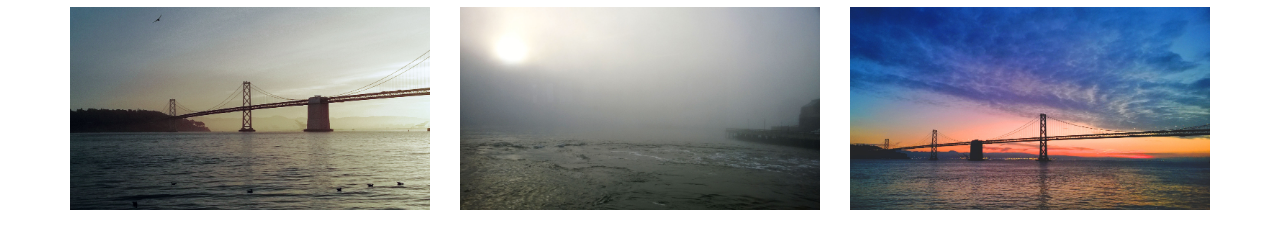
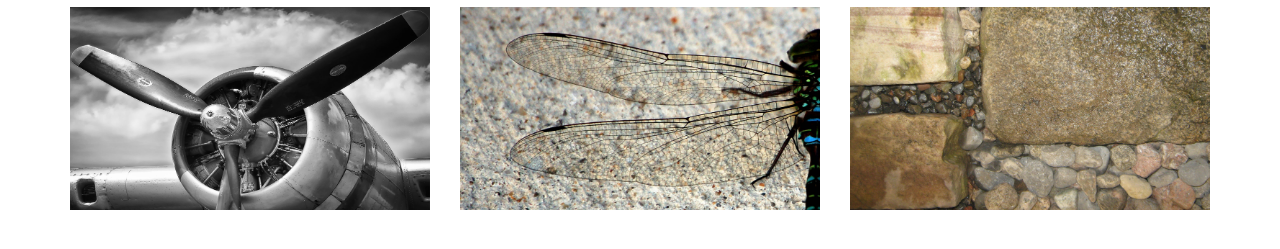
Before and after one commit to tysonhummel/simple-photo-gallery, a plain HTML site: page gallery.html in a window 1280 px wide. Shown: the part 521-770 px from the top of the page. Drawn offline with Linux system fonts and the light colour scheme.

Commit message:
Modify gallery.html and add three new images

```diff
--- a/gallery.html
+++ b/gallery.html
@@ -61,13 +61,13 @@
             <!-- Start gallery markup -->
             <div class="photo-thumbs">
                 <div class="col-lg-4 col-md-4 col-sm-4 col-xs-4">
-                    <img src="img/image-1.jpg" />
+                    <img src="img/image-4.jpg" />
                 </div>
                 <div class="col-lg-4 col-md-4 col-sm-4 col-xs-4">
-                    <img src="img/image-2.jpg" />
+                    <img src="img/image-5.jpg" />
                 </div>
                 <div class="col-lg-4 col-md-4 col-sm-4 col-xs-4">
-                    <img src="img/image-3.jpg" />
+                    <img src="img/image-6.jpg" />
                 </div>
             </div>
             <!-- end gallery markup -->
```
Also changed, not shown: img/image-4.jpg (added), img/image-5.jpg (added), img/image-6.jpg (added).
